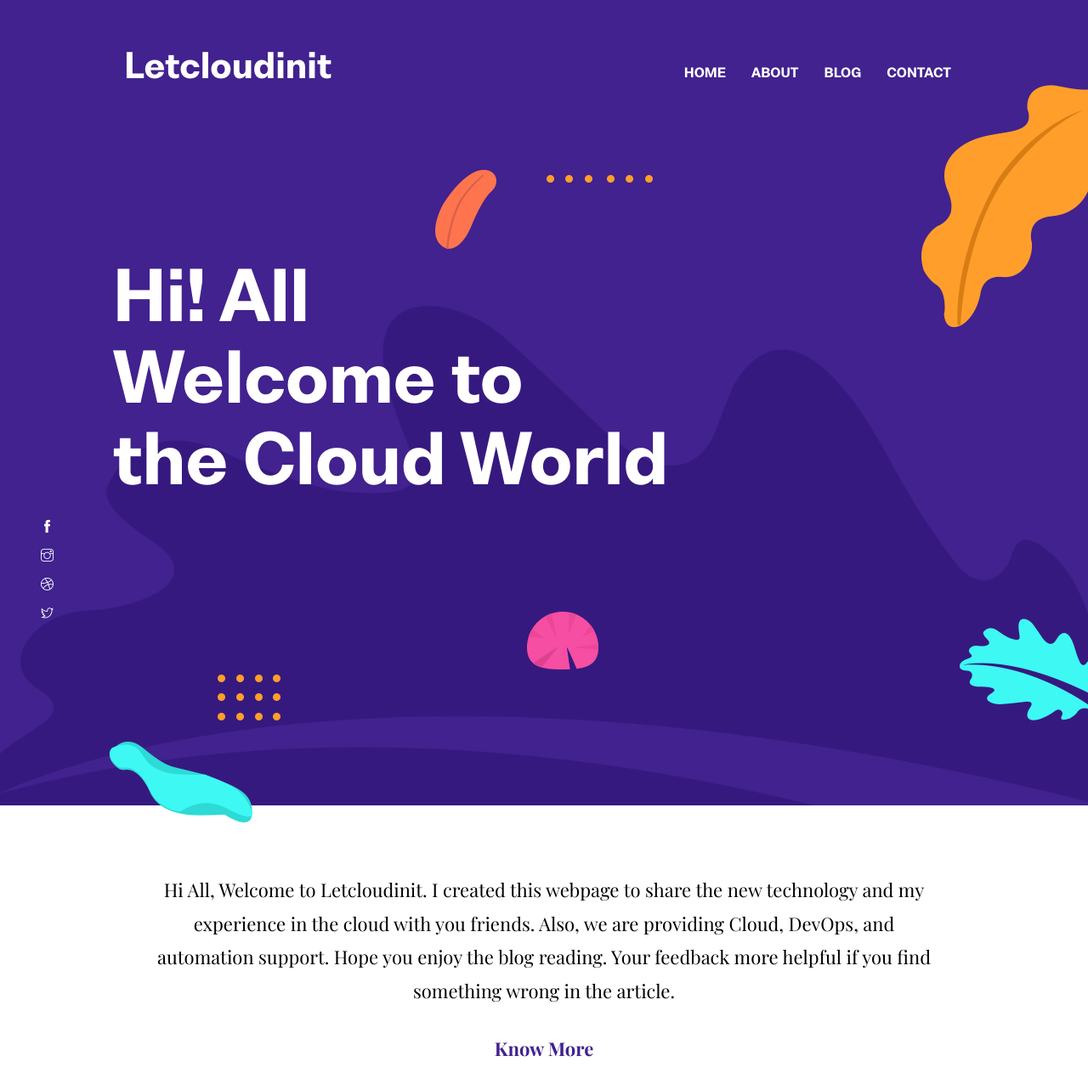
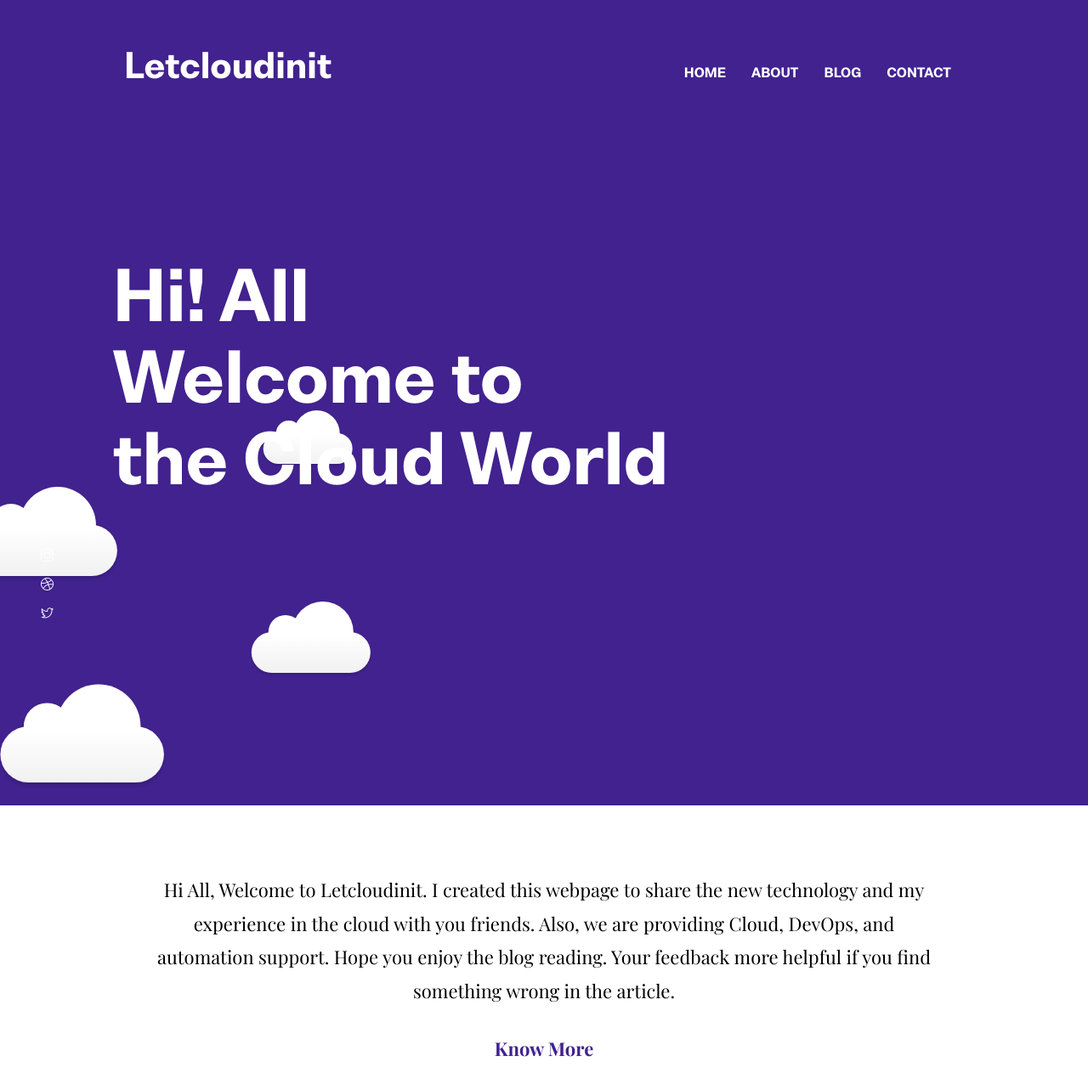
Before and after one commit to vinokumark/letcloudinit.com, a Jekyll site: the page built from index.html, in a window 1280 px wide and 1400 px high. Shown: the top 1283 px of the window at 85% size. Built offline with Jekyll 4.4.1, drawn with Linux system fonts in a browser that asks for light colours.

Commit message:
cloud images

```diff
--- a/_includes/hero-section.html
+++ b/_includes/hero-section.html
@@ -1,4 +1,5 @@
 <!-- hero area -->
+
 <section class="hero-area bg-primary" id="parallax">
   <div class="container">
     <div class="row">
@@ -8,9 +9,30 @@
     </div>
   </div>
   <div class="layer-bg w-100">
-    <img class="img-fluid w-100" src="{{ site.baseurl }}/assets/images/illustrations/leaf-bg.png" alt="bg-shape">
+    <div id="background-wrap">
+      <div class="x1">
+          <div class="cloud"></div>
+      </div>
+
+      <div class="x2">
+          <div class="cloud"></div>
+      </div>
+
+      <div class="x3">
+          <div class="cloud"></div>
+      </div>
+
+      <div class="x4">
+          <div class="cloud"></div>
+      </div>
+
+      <div class="x5">
+          <div class="cloud"></div>
+      </div>
   </div>
-  <div class="layer" id="l2">
+    <!-- <img class="img-fluid w-100" src="{{ site.baseurl }}/assets/images/illustrations/leaf-bg.png" alt="bg-shape"> -->
+  </div>
+  <!-- <div class="layer" id="l2">
     <img src="{{ site.baseurl }}/assets/images/illustrations/dots-cyan.png" alt="bg-shape">
   </div>
   <div class="layer" id="l3">
@@ -33,7 +55,7 @@
   </div>
   <div class="layer" id="l9">
     <img src="{{ site.baseurl }}/assets/images/illustrations/leaf-cyan-2.png" alt="bg-shape">
-  </div>
+  </div> -->
   <!-- social icon -->
   <ul class="list-unstyled ml-5 mt-3 position-relative zindex-1">
     {% for social in site.data.settings.social %}
--- a/assets/scss/templates/_hero-area.scss
+++ b/assets/scss/templates/_hero-area.scss
@@ -66,3 +66,159 @@
   bottom: 0;
   left: 0;
 }
+
+///cloud CSS
+// body {
+// 	background: #00b4ff;
+// 	color: #333;
+// 	font: 100% Arial, Sans Serif;
+// 	height: 100vh;
+// 	margin: 0;
+// 	padding: 0;
+// 	overflow-x: hidden;
+// }
+
+#background-wrap {
+  //   bottom: 0;
+	// left: 0;
+	// padding-top: 50px;
+	// position: fixed;
+	// right: 0;
+	// top: 0;
+	// z-index: -1;
+}
+
+/* KEYFRAMES */
+
+@-webkit-keyframes animateCloud {
+    0% {
+        margin-left: -1000px;
+    }
+    100% {
+        margin-left: 100%;
+    }
+}
+
+@-moz-keyframes animateCloud {
+    0% {
+        margin-left: -1000px;
+    }
+    100% {
+        margin-left: 100%;
+    }
+}
+
+@keyframes animateCloud {
+    0% {
+        margin-left: -1000px;
+    }
+    100% {
+        margin-left: 100%;
+    }
+}
+
+/* ANIMATIONS */
+
+.x1 {
+	-webkit-animation: animateCloud 35s linear infinite;
+	-moz-animation: animateCloud 35s linear infinite;
+	animation: animateCloud 35s linear infinite;
+
+	-webkit-transform: scale(0.65);
+	-moz-transform: scale(0.65);
+	transform: scale(0.65);
+}
+
+.x2 {
+	-webkit-animation: animateCloud 20s linear infinite;
+	-moz-animation: animateCloud 20s linear infinite;
+	animation: animateCloud 20s linear infinite;
+
+	-webkit-transform: scale(0.3);
+	-moz-transform: scale(0.3);
+	transform: scale(0.3);
+}
+
+.x3 {
+	-webkit-animation: animateCloud 30s linear infinite;
+	-moz-animation: animateCloud 30s linear infinite;
+	animation: animateCloud 30s linear infinite;
+
+	-webkit-transform: scale(0.5);
+	-moz-transform: scale(0.5);
+	transform: scale(0.5);
+}
+
+.x4 {
+	-webkit-animation: animateCloud 18s linear infinite;
+	-moz-animation: animateCloud 18s linear infinite;
+	animation: animateCloud 18s linear infinite;
+
+	-webkit-transform: scale(0.4);
+	-moz-transform: scale(0.4);
+	transform: scale(0.4);
+}
+
+.x5 {
+	-webkit-animation: animateCloud 25s linear infinite;
+	-moz-animation: animateCloud 25s linear infinite;
+	animation: animateCloud 25s linear infinite;
+
+	-webkit-transform: scale(0.55);
+	-moz-transform: scale(0.55);
+	transform: scale(0.55);
+}
+
+/* OBJECTS */
+
+.cloud {
+	background: #fff;
+	background: -moz-linear-gradient(top,  #fff 5%, #f1f1f1 100%);
+	background: -webkit-gradient(linear, left top, left bottom, color-stop(5%,#fff), color-stop(100%,#f1f1f1));
+	background: -webkit-linear-gradient(top,  #fff 5%,#f1f1f1 100%);
+	background: -o-linear-gradient(top,  #fff 5%,#f1f1f1 100%);
+	background: -ms-linear-gradient(top,  #fff 5%,#f1f1f1 100%);
+	background: linear-gradient(top,  #fff 5%,#f1f1f1 100%);
+	filter: progid:DXImageTransform.Microsoft.gradient( startColorstr='#fff', endColorstr='#f1f1f1',GradientType=0 );
+
+	-webkit-border-radius: 100px;
+	-moz-border-radius: 100px;
+	border-radius: 100px;
+
+	-webkit-box-shadow: 0 8px 5px rgba(0, 0, 0, 0.1);
+	-moz-box-shadow: 0 8px 5px rgba(0, 0, 0, 0.1);
+	box-shadow: 0 8px 5px rgba(0, 0, 0, 0.1);
+
+	height: 120px;
+	position: relative;
+	width: 350px;
+}
+
+.cloud:after, .cloud:before {
+    background: #fff;
+	content: '';
+	position: absolute;
+	z-indeX: -1;
+}
+
+.cloud:after {
+	-webkit-border-radius: 100px;
+	-moz-border-radius: 100px;
+	border-radius: 100px;
+
+	height: 100px;
+	left: 50px;
+	top: -50px;
+	width: 100px;
+}
+
+.cloud:before {
+	-webkit-border-radius: 200px;
+	-moz-border-radius: 200px;
+	border-radius: 200px;
+
+	width: 180px;
+	height: 180px;
+	right: 50px;
+	top: -90px;
+}
```
